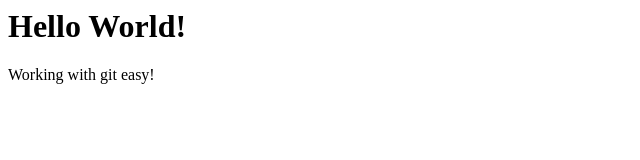
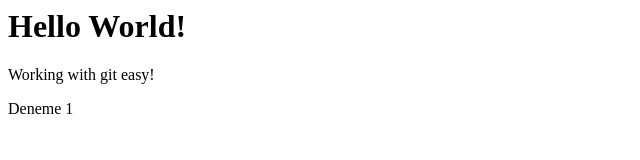
Before and after one commit to BionicPasha/MyFirstGitHubMaster, a plain HTML site: page index.html in a window 1280 px wide. Shown: the full height of the page, 0-640 px from the left. Drawn offline with Linux system fonts and the light colour scheme.

Commit message:
Update index.html
Deneme 1

```diff
--- a/index.html
+++ b/index.html
@@ -3,3 +3,7 @@
 <div>
     <p>Working with git easy!</p>
 </div>
+
+<div>
+    <p>Deneme 1</p>
+</div>
```
